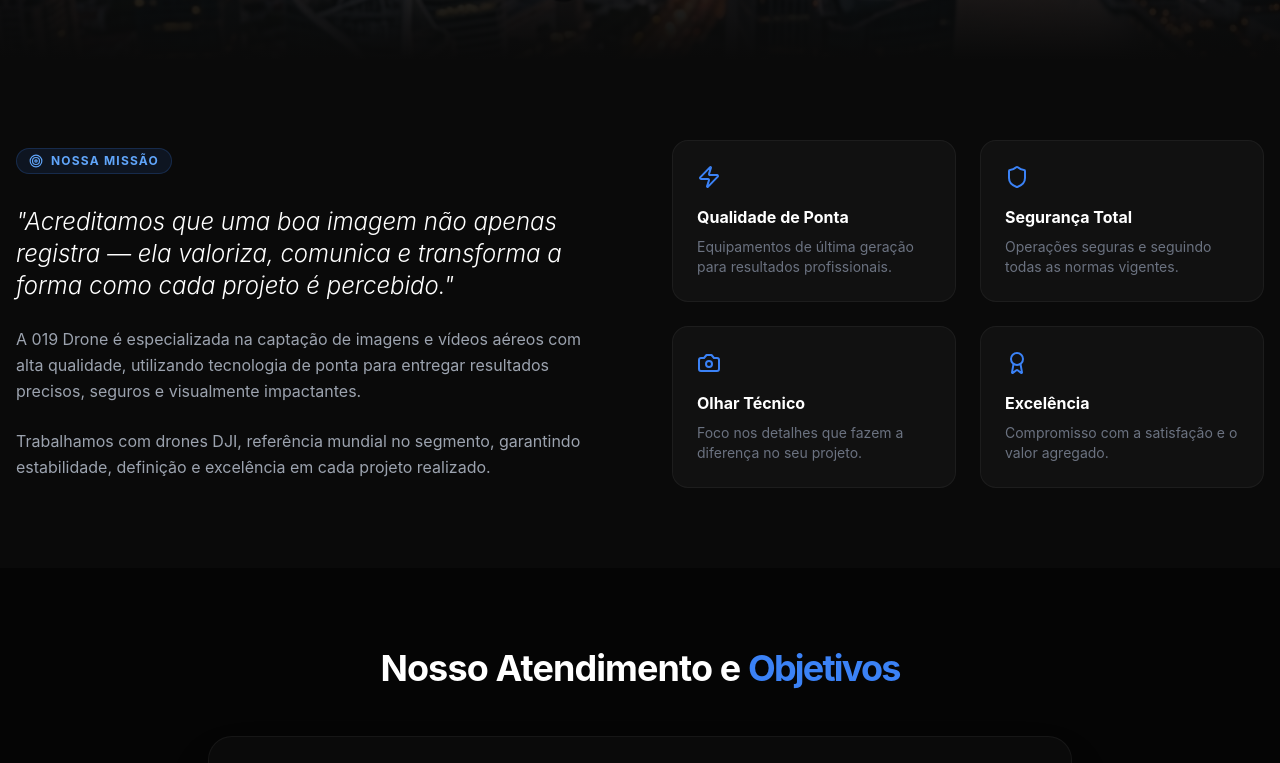
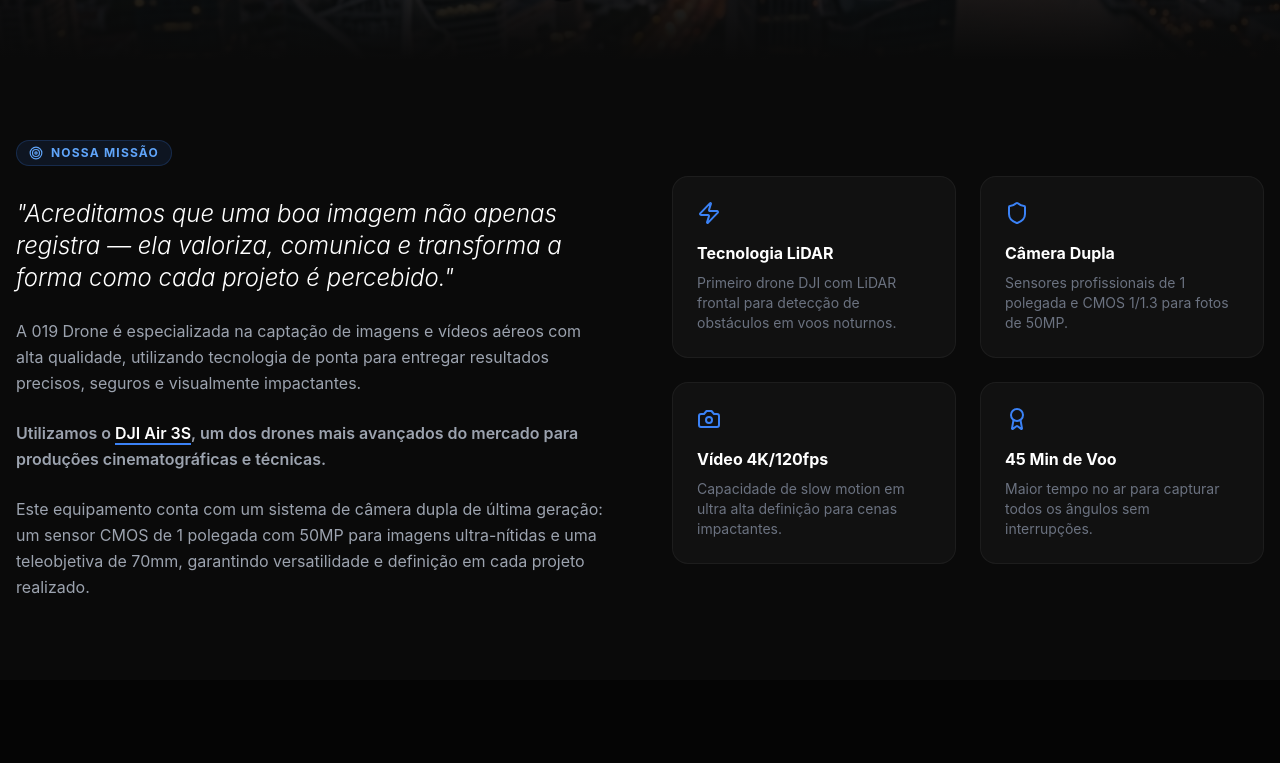
Before and after one commit to pedroohrique/Portfolio_019DRONE, a Next.js app: page /sobre in a window 1280 px wide. Shown: the part 500-1263 px from the top of the page. Built offline with nearby package versions, Linux system fonts and the light colour scheme.

Commit message:
feat: update equipment to DJI Air 3S with technical specs

```diff
--- a/app/sobre/page.tsx
+++ b/app/sobre/page.tsx
@@ -55,9 +55,12 @@ const SobrePage = () => {
                                     utilizando tecnologia de ponta para entregar resultados precisos, seguros e visualmente impactantes.
                                 </p>
 
+                                <p className="text-gray-400 leading-relaxed font-semibold">
+                                    Utilizamos o <span className="text-white border-b-2 border-blue-500">DJI Air 3S</span>, um dos drones mais avançados do mercado para produções cinematográficas e técnicas.
+                                </p>
+
                                 <p className="text-gray-400 leading-relaxed">
-                                    Trabalhamos com drones DJI, referência mundial no segmento, garantindo estabilidade,
-                                    definição e excelência em cada projeto realizado.
+                                    Este equipamento conta com um sistema de câmera dupla de última geração: um sensor CMOS de 1 polegada com 50MP para imagens ultra-nítidas e uma teleobjetiva de 70mm, garantindo versatilidade e definição em cada projeto realizado.
                                 </p>
                             </div>
                         </div>
@@ -66,23 +69,23 @@ const SobrePage = () => {
                             {[
                                 {
                                     icon: <Zap className="text-blue-500" />,
-                                    title: "Qualidade de Ponta",
-                                    desc: "Equipamentos de última geração para resultados profissionais."
+                                    title: "Tecnologia LiDAR",
+                                    desc: "Primeiro drone DJI com LiDAR frontal para detecção de obstáculos em voos noturnos."
                                 },
                                 {
                                     icon: <Shield className="text-blue-500" />,
-                                    title: "Segurança Total",
-                                    desc: "Operações seguras e seguindo todas as normas vigentes."
+                                    title: "Câmera Dupla",
+                                    desc: "Sensores profissionais de 1 polegada e CMOS 1/1.3 para fotos de 50MP."
                                 },
                                 {
                                     icon: <Camera className="text-blue-500" />,
-                                    title: "Olhar Técnico",
-                                    desc: "Foco nos detalhes que fazem a diferença no seu projeto."
+                                    title: "Vídeo 4K/120fps",
+                                    desc: "Capacidade de slow motion em ultra alta definição para cenas impactantes."
                                 },
                                 {
                                     icon: <Award className="text-blue-500" />,
-                                    title: "Excelência",
-                                    desc: "Compromisso com a satisfação e o valor agregado."
+                                    title: "45 Min de Voo",
+                                    desc: "Maior tempo no ar para capturar todos os ângulos sem interrupções."
                                 }
                             ].map((item, index) => (
                                 <div key={index} className="p-6 rounded-2xl bg-[#111111] border border-white/5 hover:border-blue-500/30 transition-all group">
--- a/lib/data.ts
+++ b/lib/data.ts
@@ -48,7 +48,7 @@ export const portfolioData: Property[] = [
         city: "Campinas",
         image: "https://img.youtube.com/vi/BjOj6uQJkJQ/maxresdefault.jpg",
         videoUrl: "https://www.youtube.com/watch?v=BjOj6uQJkJQ",
-        description: "Imagens aéreas da histórica Torre do Castelo em Campinas, capturadas com drone destacando sua arquitetura marcante e a visão 360º da região.",
+        description: "Imagens aéreas da histórica Torre do Castelo em Campinas, capturadas com drone DJI Air 3S destacando sua arquitetura marcante e a visão 360º da região.",
     }
 ];
 
```
